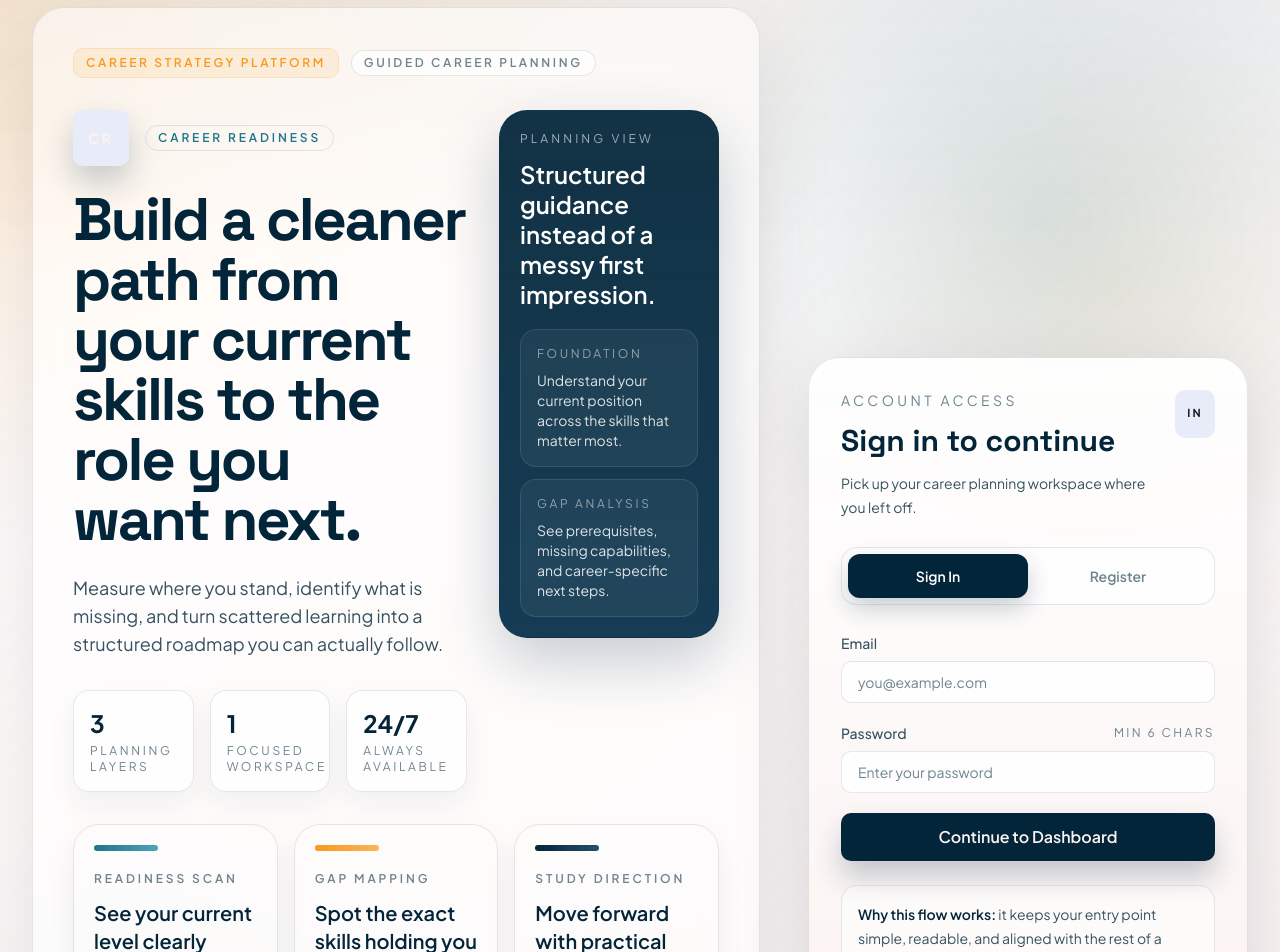
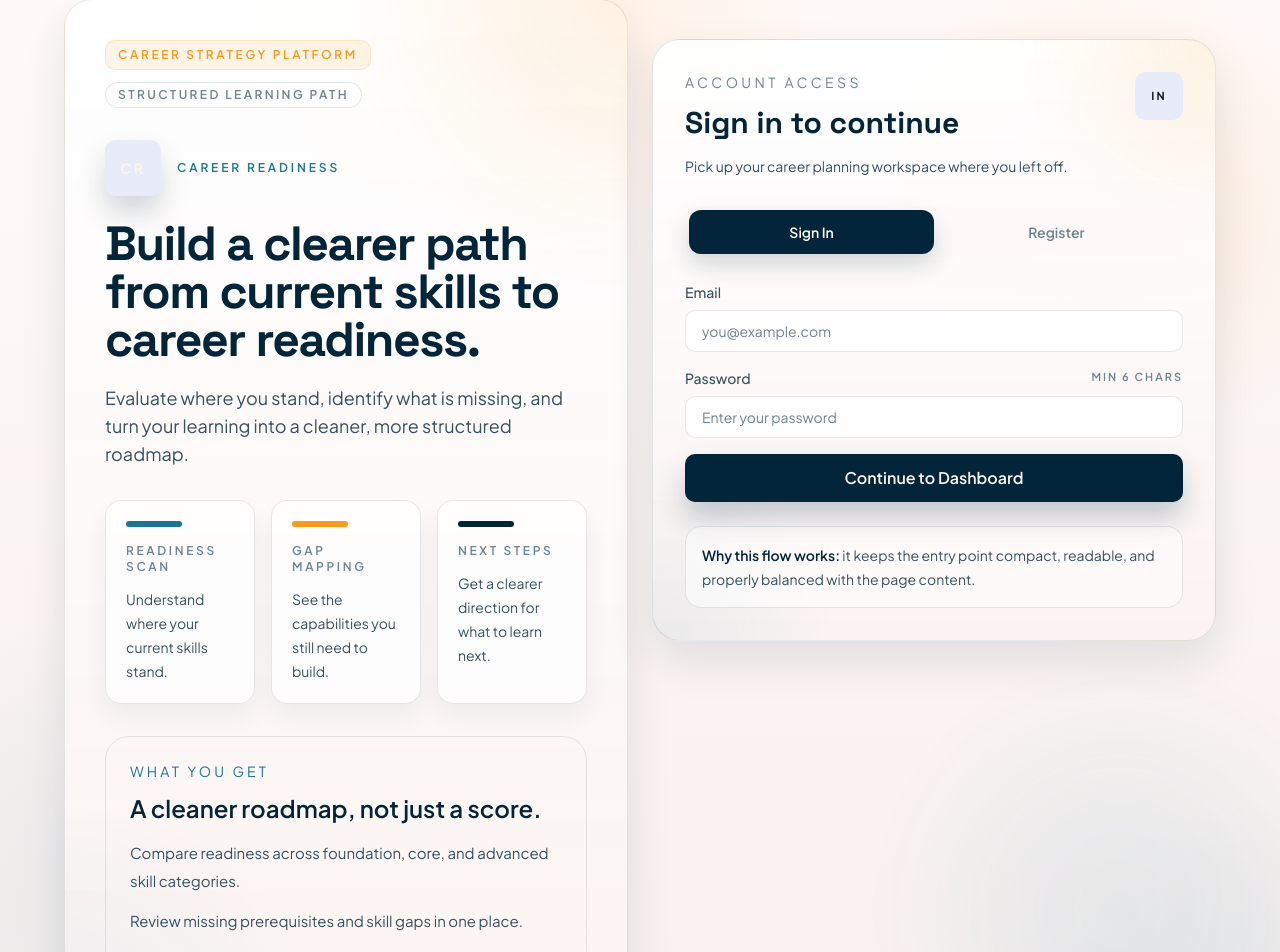
Before and after one commit to aryanishan/skill-based-analyzer, a React (Vite) app in the folder frontend/: page /auth in a window 1280 px wide. Shown: the part 41-993 px from the top of the page. Built offline with nearby package versions, Linux system fonts and the light colour scheme.

Commit message:
ui changes on authentication page

```diff
--- a/frontend/src/pages/AuthPage.tsx
+++ b/frontend/src/pages/AuthPage.tsx
@@ -5,28 +5,22 @@ import { register, login } from '../api';
 import LogoBadge from '../components/LogoBadge';
 import { useAuth } from '../context/AuthContext';
 
-const featureCards = [
+const highlights = [
   {
     label: 'Readiness scan',
-    value: 'See your current level clearly',
-    accent: 'from-[#1c768f] to-[#4da4ba]',
+    text: 'Understand where your current skills stand.',
+    color: 'bg-[#1c768f]',
   },
   {
     label: 'Gap mapping',
-    value: 'Spot the exact skills holding you back',
-    accent: 'from-[#fa991c] to-[#f7b55a]',
+    text: 'See the capabilities you still need to build.',
+    color: 'bg-[#fa991c]',
   },
   {
-    label: 'Study direction',
-    value: 'Move forward with practical next steps',
-    accent: 'from-[#032539] to-[#23506a]',
+    label: 'Next steps',
+    text: 'Get a clearer direction for what to learn next.',
+    color: 'bg-[#032539]',
   },
-];
-
-const platformStats = [
-  { value: '3', label: 'planning layers' },
-  { value: '1', label: 'focused workspace' },
-  { value: '24/7', label: 'always available' },
 ];
 
 export default function AuthPage() {
@@ -56,123 +50,88 @@ export default function AuthPage() {
   };
 
   return (
-    <div className="relative isolate overflow-hidden">
-      <div className="absolute inset-0 -z-10 bg-[radial-gradient(circle_at_top_left,rgba(250,153,28,0.18),transparent_30%),radial-gradient(circle_at_82%_18%,rgba(28,118,143,0.16),transparent_24%),linear-gradient(135deg,rgba(255,255,255,0.55),rgba(251,243,242,0.15))]" />
-      <div className="absolute inset-x-0 top-0 -z-10 h-72 bg-[linear-gradient(180deg,rgba(3,37,57,0.06),transparent)]" />
+    <div className="relative overflow-hidden px-4 py-6 sm:px-6 lg:px-8 lg:py-10">
+      <div className="absolute inset-0 -z-10 opacity-70">
+        <div className="absolute left-0 top-0 h-72 w-72 rounded-full bg-[#fa991c]/12 blur-3xl" />
+        <div className="absolute bottom-10 right-0 h-80 w-80 rounded-full bg-[#1c768f]/10 blur-3xl" />
+      </div>
 
-      <div className="mx-auto grid min-h-screen max-w-7xl gap-10 px-4 py-8 sm:px-6 lg:grid-cols-[minmax(0,1.15fr)_440px] lg:items-center lg:gap-12 lg:px-8 lg:py-12">
-        <section className="relative">
-          <div className="absolute -left-6 top-20 hidden h-32 w-32 rounded-full bg-[#fa991c]/10 blur-3xl lg:block" />
-          <div className="absolute bottom-10 left-1/3 hidden h-36 w-36 rounded-full bg-[#1c768f]/10 blur-3xl lg:block" />
-
-          <div className="relative rounded-[32px] border border-[color:var(--border-soft)] bg-white/55 p-6 shadow-[0_30px_80px_rgba(3,37,57,0.10)] backdrop-blur-xl sm:p-8 lg:p-10">
+      <div className="mx-auto max-w-6xl">
+        <div className="grid gap-6 lg:grid-cols-2 lg:items-start">
+          <section className="card radial-panel rounded-[28px] p-6 sm:p-8 lg:p-10">
             <div className="flex flex-wrap items-center gap-3">
               <div className="theme-chip">Career Strategy Platform</div>
-              <div className="rounded-full border border-[color:var(--border-soft)] bg-white/70 px-3 py-1 text-xs font-semibold uppercase tracking-[0.22em] text-[color:var(--text-muted)]">
-                Guided career planning
+              <div className="rounded-full border border-[color:var(--border-soft)] bg-white/70 px-3 py-1 text-xs font-semibold uppercase tracking-[0.2em] text-[color:var(--text-muted)]">
+                Structured learning path
               </div>
             </div>
 
-            <div className="mt-8 grid gap-8 xl:grid-cols-[minmax(0,1fr)_220px] xl:items-start">
-              <div>
-                <div className="flex items-center gap-4">
+            <div className="mt-8 flex items-center gap-4">
               <LogoBadge
                 label="CR"
-                    className="h-14 w-14 rounded-2xl bg-[#032539] text-sm tracking-[0.28em] text-[#fbf3f2] shadow-[0_16px_32px_rgba(3,37,57,0.22)]"
+                className="h-14 w-14 rounded-2xl bg-[#032539] text-sm tracking-[0.26em] text-[#fbf3f2] shadow-[0_16px_28px_rgba(3,37,57,0.18)]"
               />
-                  <div className="rounded-full border border-[#1c768f]/15 bg-[#1c768f]/8 px-3 py-1 text-xs font-semibold uppercase tracking-[0.24em] text-[#1c768f]">
+              <div className="text-xs font-semibold uppercase tracking-[0.24em] text-[#1c768f]">
                 Career readiness
               </div>
             </div>
 
-                <h1 className="mt-6 max-w-3xl text-balance font-['Space_Grotesk'] text-4xl font-bold leading-[0.95] tracking-[-0.04em] text-[color:var(--text-main)] sm:text-5xl lg:text-6xl">
-                  Build a cleaner path from your current skills to the role you want next.
+            <h1 className="mt-6 max-w-xl font-['Space_Grotesk'] text-4xl font-bold leading-tight tracking-[-0.03em] text-[color:var(--text-main)] sm:text-5xl">
+              Build a clearer path from current skills to career readiness.
             </h1>
 
-                <p className="mt-6 max-w-2xl text-base leading-8 text-[color:var(--text-soft)] sm:text-lg">
-                  Measure where you stand, identify what is missing, and turn scattered learning into a structured roadmap you can actually follow.
+            <p className="mt-5 max-w-2xl text-base leading-8 text-[color:var(--text-soft)] sm:text-lg">
+              Evaluate where you stand, identify what is missing, and turn your learning into a cleaner, more structured roadmap.
             </p>
 
             <div className="mt-8 grid gap-4 sm:grid-cols-3">
-                  {platformStats.map((item) => (
+              {highlights.map((item) => (
                 <div
                   key={item.label}
-                      className="rounded-2xl border border-[color:var(--border-soft)] bg-white/65 px-4 py-4 shadow-[0_12px_30px_rgba(3,37,57,0.06)]"
+                  className="rounded-2xl border border-[color:var(--border-soft)] bg-white/70 p-5 shadow-[0_12px_24px_rgba(3,37,57,0.06)]"
                 >
-                      <div className="text-2xl font-bold text-[color:var(--text-main)]">{item.value}</div>
-                      <div className="mt-1 text-xs uppercase tracking-[0.22em] text-[color:var(--text-muted)]">{item.label}</div>
+                  <div className={`h-1.5 w-14 rounded-full ${item.color}`} />
+                  <div className="mt-4 text-xs font-semibold uppercase tracking-[0.22em] text-[color:var(--text-muted)]">
+                    {item.label}
                   </div>
-                  ))}
-                </div>
-              </div>
-
-              <div className="rounded-[28px] border border-[color:var(--border-soft)] bg-[linear-gradient(180deg,rgba(3,37,57,0.94),rgba(11,52,77,0.96))] p-5 text-white shadow-[0_24px_60px_rgba(3,37,57,0.22)]">
-                <div className="text-xs uppercase tracking-[0.26em] text-white/60">Planning view</div>
-                <div className="mt-3 text-2xl font-semibold leading-tight">Structured guidance instead of a messy first impression.</div>
-                <div className="mt-5 space-y-3">
-                  <div className="rounded-2xl border border-white/10 bg-white/5 p-4">
-                    <div className="text-xs uppercase tracking-[0.22em] text-white/50">Foundation</div>
-                    <div className="mt-2 text-sm text-white/85">Understand your current position across the skills that matter most.</div>
-                  </div>
-                  <div className="rounded-2xl border border-white/10 bg-white/5 p-4">
-                    <div className="text-xs uppercase tracking-[0.22em] text-white/50">Gap analysis</div>
-                    <div className="mt-2 text-sm text-white/85">See prerequisites, missing capabilities, and career-specific next steps.</div>
-                  </div>
-                </div>
-              </div>
-            </div>
-
-            <div className="mt-8 grid gap-4 md:grid-cols-3">
-              {featureCards.map((card) => (
-                <div
-                  key={card.label}
-                  className="group rounded-[26px] border border-[color:var(--border-soft)] bg-white/72 p-5 shadow-[0_12px_28px_rgba(3,37,57,0.06)] transition-transform duration-300 hover:-translate-y-1"
-                >
-                  <div className={`h-1.5 w-16 rounded-full bg-gradient-to-r ${card.accent}`} />
-                  <div className="mt-5 text-xs font-semibold uppercase tracking-[0.24em] text-[color:var(--text-muted)]">
-                    {card.label}
-                  </div>
-                  <div className="mt-3 text-xl font-semibold leading-snug text-[color:var(--text-main)]">
-                    {card.value}
-                  </div>
+                  <p className="mt-3 text-sm leading-6 text-[color:var(--text-soft)]">
+                    {item.text}
+                  </p>
                 </div>
               ))}
             </div>
 
-            <div className="mt-8 grid gap-5 rounded-[28px] border border-[color:var(--border-soft)] bg-white/72 p-6 lg:grid-cols-[0.95fr_1.05fr]">
-              <div>
-                <div className="text-sm uppercase tracking-[0.24em] text-[#1c768f]">What you get</div>
-                <h2 className="mt-3 max-w-md text-3xl font-semibold leading-tight text-[color:var(--text-main)]">
-                  A more confident roadmap, not just a number on a dashboard.
+            <div className="mt-8 rounded-[24px] border border-[color:var(--border-soft)] bg-white/72 p-6">
+              <div className="text-sm uppercase tracking-[0.22em] text-[#1c768f]">What you get</div>
+              <h2 className="mt-3 text-2xl font-semibold leading-tight text-[color:var(--text-main)]">
+                A cleaner roadmap, not just a score.
               </h2>
-              </div>
-              <div className="grid gap-3 text-sm leading-7 text-[color:var(--text-soft)] sm:text-[15px]">
-                <p>Compare readiness across foundational, core, and advanced skill areas in one place.</p>
-                <p>Catch prerequisite gaps early so your learning plan feels deliberate and realistic.</p>
-                <p>Keep the experience calm, readable, and structured from sign-in to long planning sessions.</p>
-              </div>
+              <div className="mt-4 space-y-3 text-sm leading-7 text-[color:var(--text-soft)] sm:text-[15px]">
+                <p>Compare readiness across foundation, core, and advanced skill categories.</p>
+                <p>Review missing prerequisites and skill gaps in one place.</p>
+                <p>Keep the experience readable and calm on both desktop and mobile.</p>
               </div>
             </div>
           </section>
 
-        <section className="mx-auto w-full max-w-[440px]">
-          <div className="rounded-[32px] border border-[color:var(--border-soft)] bg-[linear-gradient(180deg,rgba(255,255,255,0.92),rgba(251,243,242,0.96))] p-6 shadow-[0_30px_80px_rgba(3,37,57,0.14)] backdrop-blur-xl sm:p-8">
+          <section className="lg:sticky lg:top-10">
+            <div className="card radial-panel rounded-[28px] p-6 sm:p-8">
               <div className="flex items-start justify-between gap-4">
                 <div>
                   <div className="text-sm uppercase tracking-[0.24em] text-[color:var(--text-muted)]">Account access</div>
                   <h2 className="mt-3 font-['Space_Grotesk'] text-3xl font-bold leading-tight text-[color:var(--text-main)]">
                     {mode === 'login' ? 'Sign in to continue' : 'Create your account'}
                   </h2>
-                <p className="mt-3 text-sm leading-6 text-[color:var(--text-soft)]">
+                  <p className="mt-3 max-w-md text-sm leading-6 text-[color:var(--text-soft)]">
                     {mode === 'login'
                       ? 'Pick up your career planning workspace where you left off.'
-                    : 'Start building a clearer study and career readiness plan.'}
+                      : 'Start with an account and build your readiness plan step by step.'}
                   </p>
                 </div>
                 <LogoBadge label={mode === 'login' ? 'IN' : 'UP'} className="h-12 w-12 rounded-2xl text-[11px]" />
               </div>
 
-            <div className="mt-7 grid grid-cols-2 rounded-2xl border border-[color:var(--border-soft)] bg-[color:var(--surface-soft)] p-1.5">
+              <div className="mt-7 grid grid-cols-2 rounded-2xl bg-[color:var(--surface-strong)] p-1">
                 {(['login', 'register'] as const).map((item) => (
                   <button
                     key={item}
@@ -180,8 +139,8 @@ export default function AuthPage() {
                     onClick={() => setMode(item)}
                     className={`rounded-xl px-4 py-3 text-sm font-semibold transition-all ${
                       mode === item
-                      ? 'bg-[#032539] text-white shadow-[0_10px_24px_rgba(3,37,57,0.22)]'
-                      : 'text-[color:var(--text-muted)] hover:text-[color:var(--text-main)]'
+                        ? 'bg-[#032539] text-white shadow-[0_10px_24px_rgba(3,37,57,0.18)]'
+                        : 'text-[color:var(--text-muted)]'
                     }`}
                   >
                     {item === 'login' ? 'Sign In' : 'Register'}
@@ -189,7 +148,7 @@ export default function AuthPage() {
                 ))}
               </div>
 
-            <form onSubmit={handleSubmit} className="mt-7 space-y-5">
+              <form onSubmit={handleSubmit} className="mt-6 space-y-4">
                 {mode === 'register' && (
                   <div>
                     <label className="mb-2 block text-sm font-medium text-[color:var(--text-soft)]">Full Name</label>
@@ -219,7 +178,7 @@ export default function AuthPage() {
                 <div>
                   <div className="mb-2 flex items-center justify-between gap-3">
                     <label className="block text-sm font-medium text-[color:var(--text-soft)]">Password</label>
-                  <span className="text-xs uppercase tracking-[0.2em] text-[color:var(--text-muted)]">
+                    <span className="text-[11px] font-semibold uppercase tracking-[0.18em] text-[color:var(--text-muted)]">
                       Min 6 chars
                     </span>
                   </div>
@@ -240,12 +199,13 @@ export default function AuthPage() {
               </form>
 
               <div className="mt-6 rounded-2xl border border-[color:var(--border-soft)] bg-white/55 p-4 text-sm leading-6 text-[color:var(--text-soft)]">
-              <span className="font-semibold text-[color:var(--text-main)]">Why this flow works:</span> it keeps your entry point simple,
-              readable, and aligned with the rest of a professional planning tool.
+                <span className="font-semibold text-[color:var(--text-main)]">Why this flow works:</span> it keeps the entry point compact,
+                readable, and properly balanced with the page content.
               </div>
             </div>
           </section>
         </div>
       </div>
+    </div>
   );
 }
```
Lines whose indentation alone changed are shown as unchanged.
